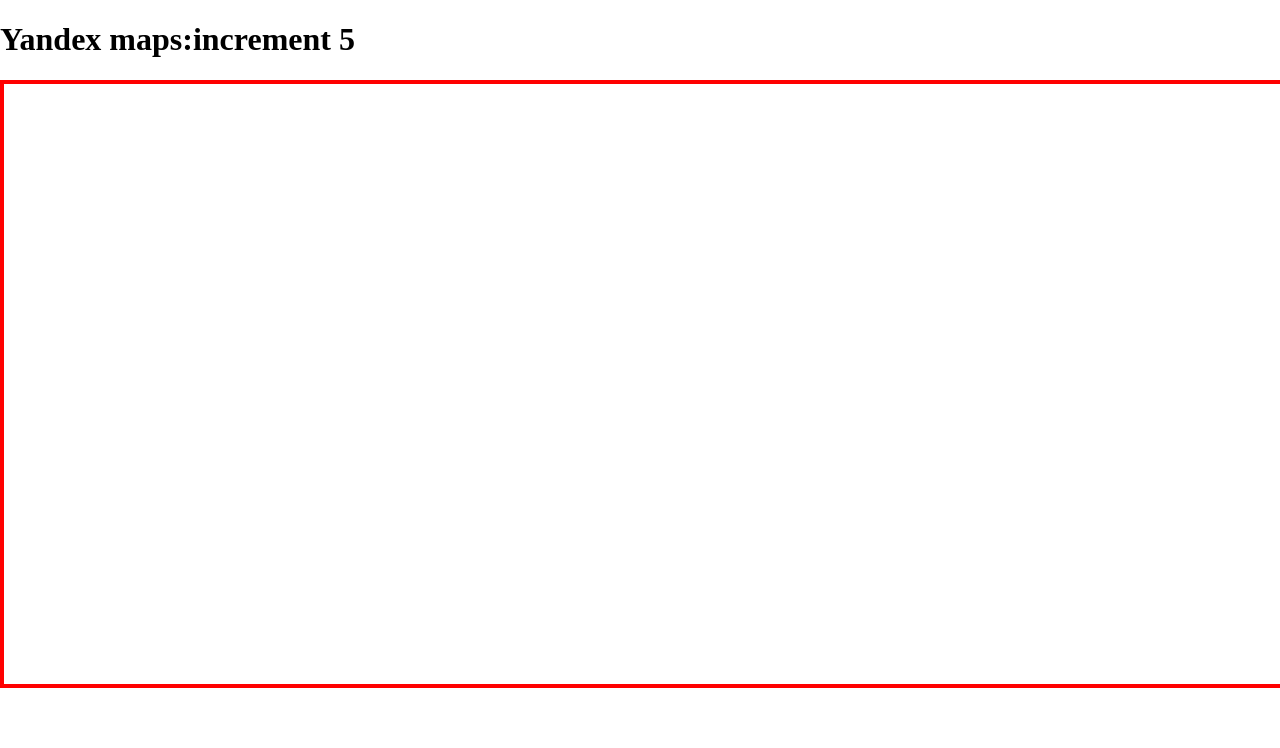
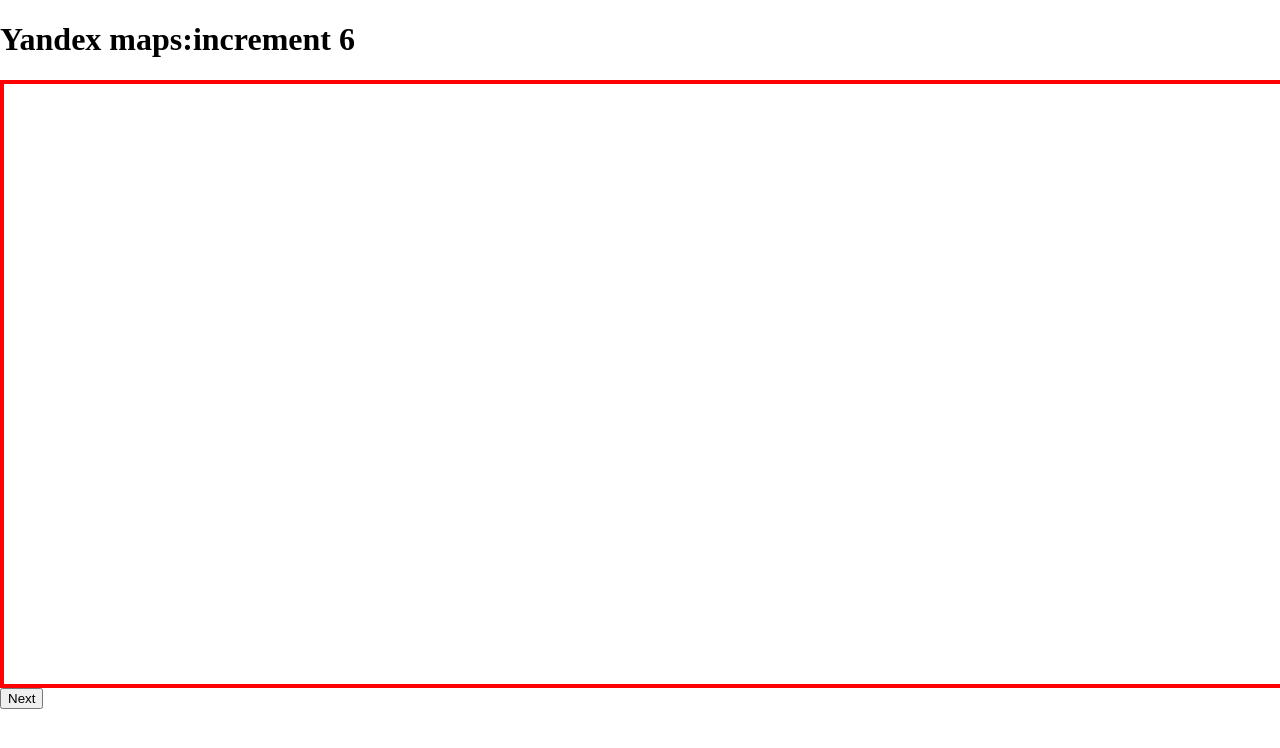
Before and after one commit to Poogal0/Pract.22, a plain HTML site: page index.htm in a window 1280 px wide. Drawn offline with Linux system fonts and the light colour scheme.

Commit message:
v6 - button "next"

```diff
--- a/index.htm
+++ b/index.htm
@@ -20,7 +20,8 @@
 	</style>
 </head>
 <body>
-<h1>Yandex maps:increment 5 </h1>
+<h1>Yandex maps:increment 6 </h1>
 <div id="player" class="player1"></div>
+<button onClick="onClickNext()">Next </button>
 </body>
 </html>
--- a/main.js
+++ b/main.js
@@ -1,4 +1,4 @@
-console.log("JS maps: increment 5.");
+console.log("JS maps: increment 7.");
 var x0 = 55.790927;
 var y0 = 49.114453;
 
@@ -18,3 +18,7 @@
 		function() {}
 	);
 }
+
+function onClickNext() {
+	console.log("clicked Next");
+}
```
